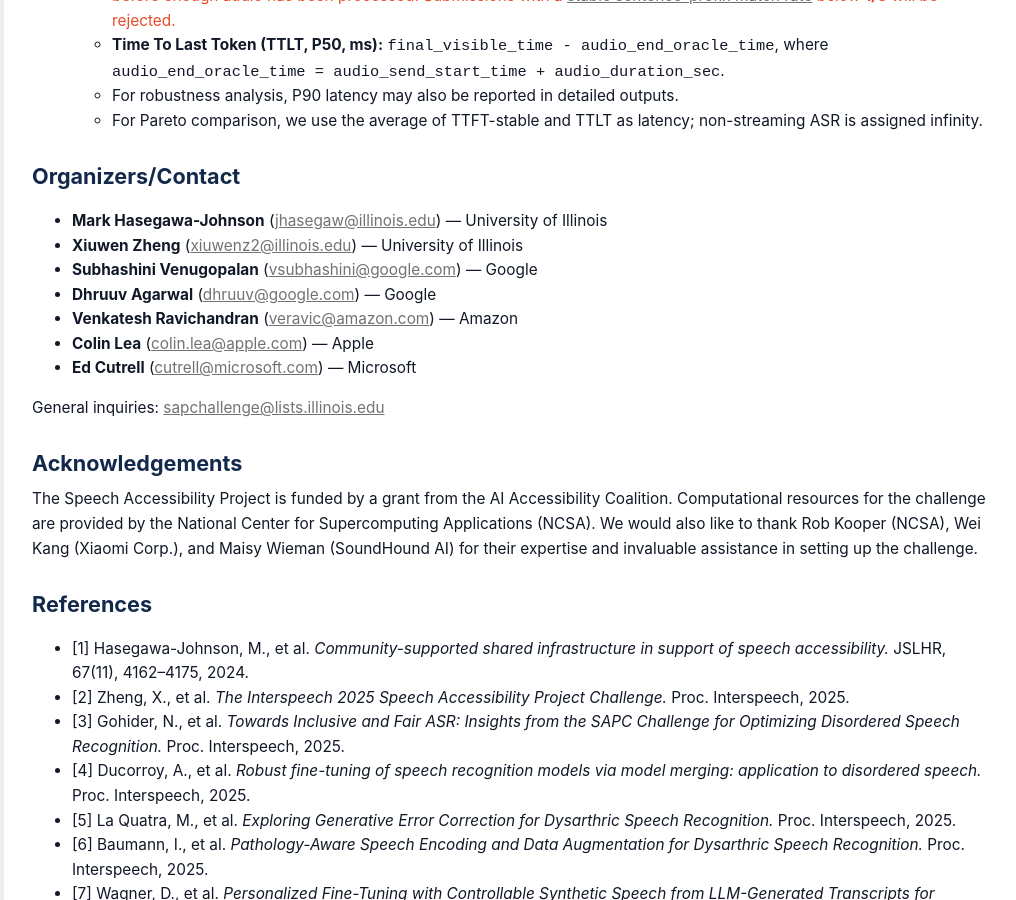
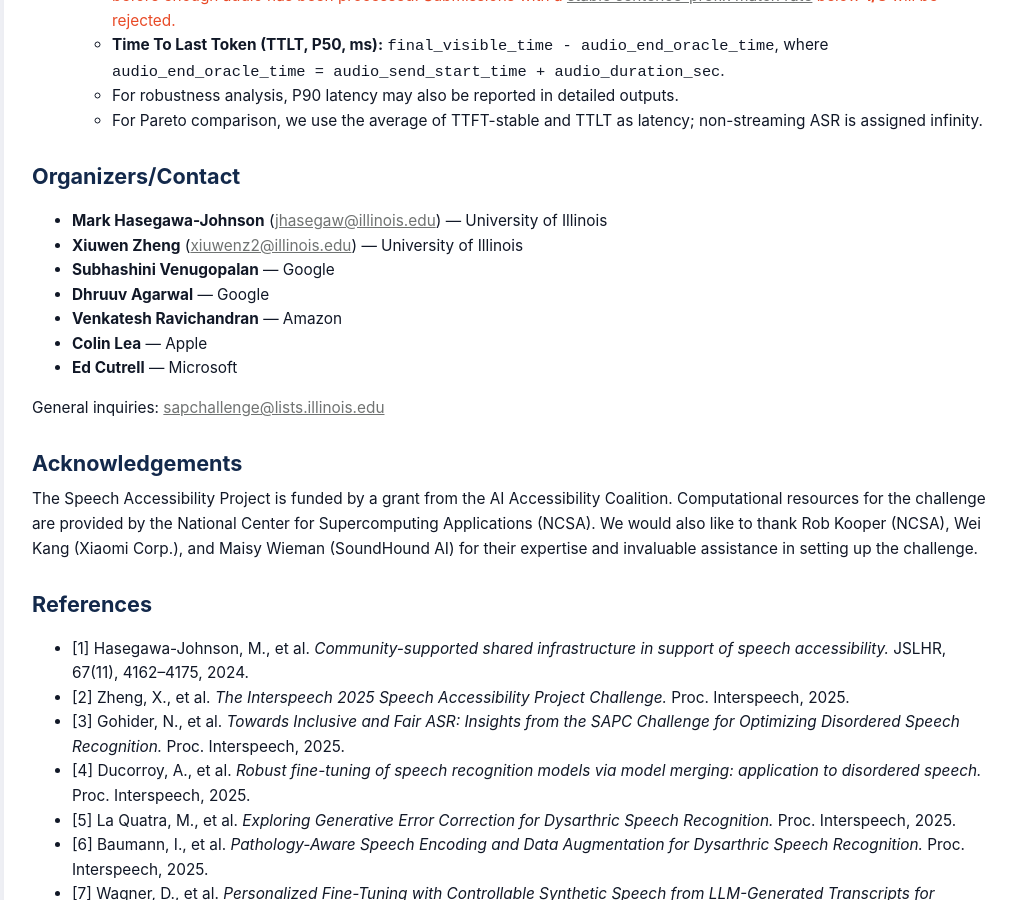
Before and after one commit to xiuwenz2/SAPC2-website, a Jekyll site: the page built from index.md, in a window 1280 px wide and 900 px high, scrolled down 1990 px. Shown: the whole window, without its empty margins (128-1144 px from the left). Built offline with Jekyll 4.4.1, drawn with Linux system fonts in a browser that asks for light colours.

Commit message:
Improve website layout and organization

```diff
--- a/index.md
+++ b/index.md
@@ -107,11 +107,11 @@ Teams submitting to the competition will be invited to present their work at the
 ## <a id="call"></a>Organizers/Contact
 - **Mark Hasegawa-Johnson** ([jhasegaw@illinois.edu](mailto:jhasegaw@illinois.edu)) — University of Illinois
 - **Xiuwen Zheng** ([xiuwenz2@illinois.edu](mailto:xiuwenz2@illinois.edu)) — University of Illinois
-- **Subhashini Venugopalan** ([vsubhashini@google.com](mailto:vsubhashini@google.com)) — Google
-- **Dhruuv Agarwal** ([dhruuv@google.com](mailto:dhruuv@google.com)) — Google
-- **Venkatesh Ravichandran** ([veravic@amazon.com](mailto:veravic@amazon.com)) — Amazon
-- **Colin Lea** ([colin.lea@apple.com](mailto:colin.lea@apple.com)) — Apple
-- **Ed Cutrell** ([cutrell@microsoft.com](mailto:cutrell@microsoft.com)) — Microsoft
+- **Subhashini Venugopalan** — Google
+- **Dhruuv Agarwal** — Google
+- **Venkatesh Ravichandran** — Amazon
+- **Colin Lea** — Apple
+- **Ed Cutrell** — Microsoft
 
 General inquiries: [sapchallenge@lists.illinois.edu](mailto:sapchallenge@lists.illinois.edu)
 
```
